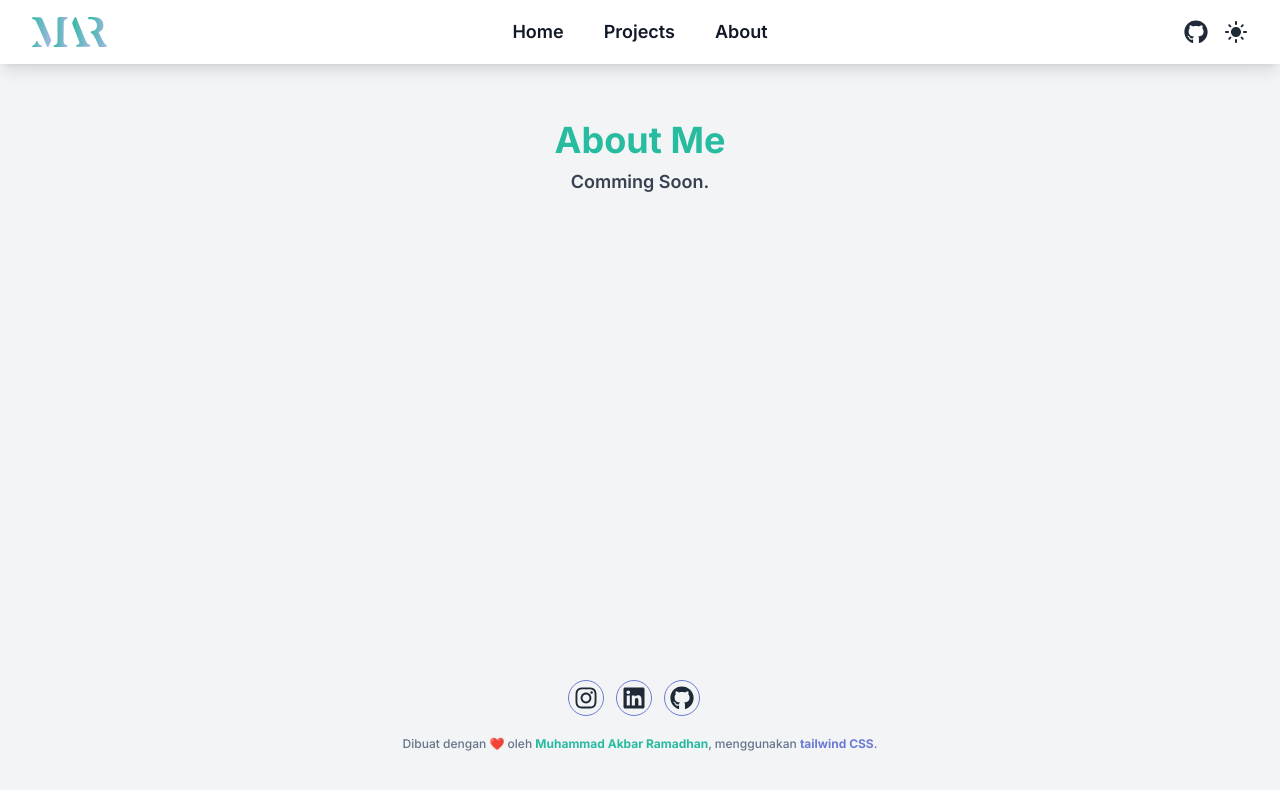
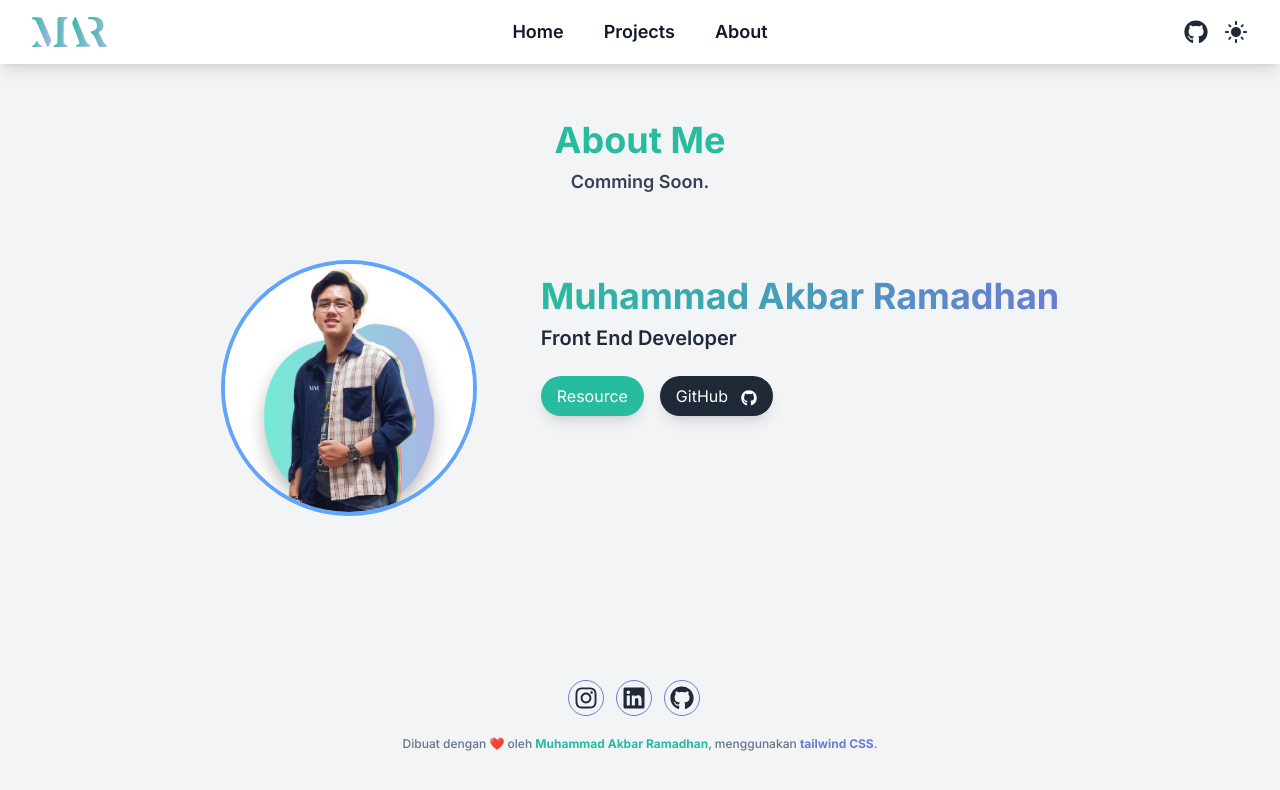
Before and after one commit to marmdhn/marmdhn, a Next.js app: page /about in a window 1280 px wide. Shown: the top 790 px of the page. Built offline with nearby package versions, Linux system fonts and the light colour scheme; what tailwind-hamburgers would draw is missing.

Commit message:
refactor: implement about me section

```diff
--- a/app/about/page.tsx
+++ b/app/about/page.tsx
@@ -1,3 +1,5 @@
+import AboutMeSection from "@/app/about/AboutMeSection";
+
 const About = () => {
   return (
     <div className="max-w-7xl px-8 xl:px-0 mx-auto py-10 h-full">
@@ -9,6 +11,8 @@ const About = () => {
           </p>
         </div>
       </div>
+
+      <AboutMeSection />
     </div>
   );
 };
```
